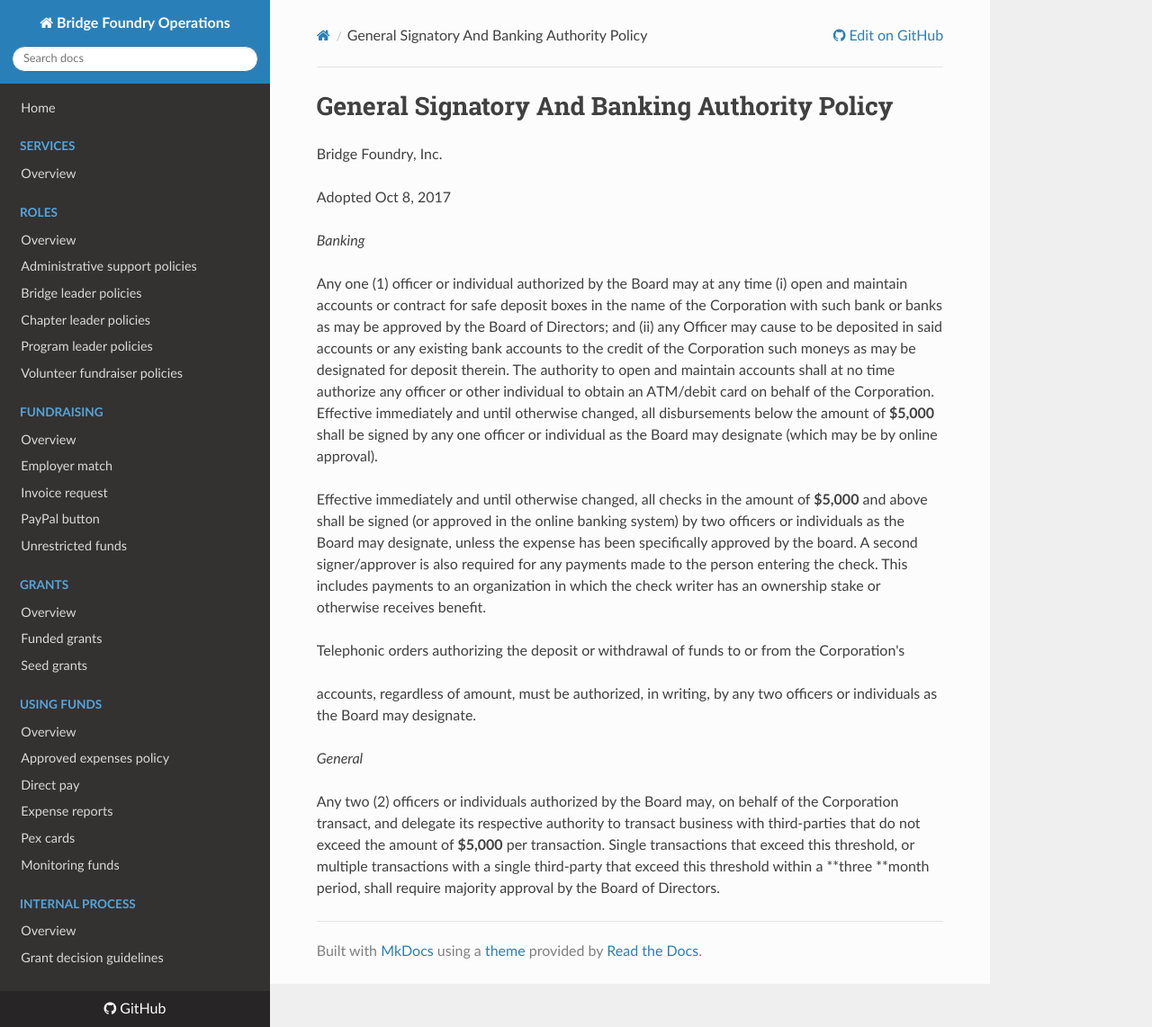
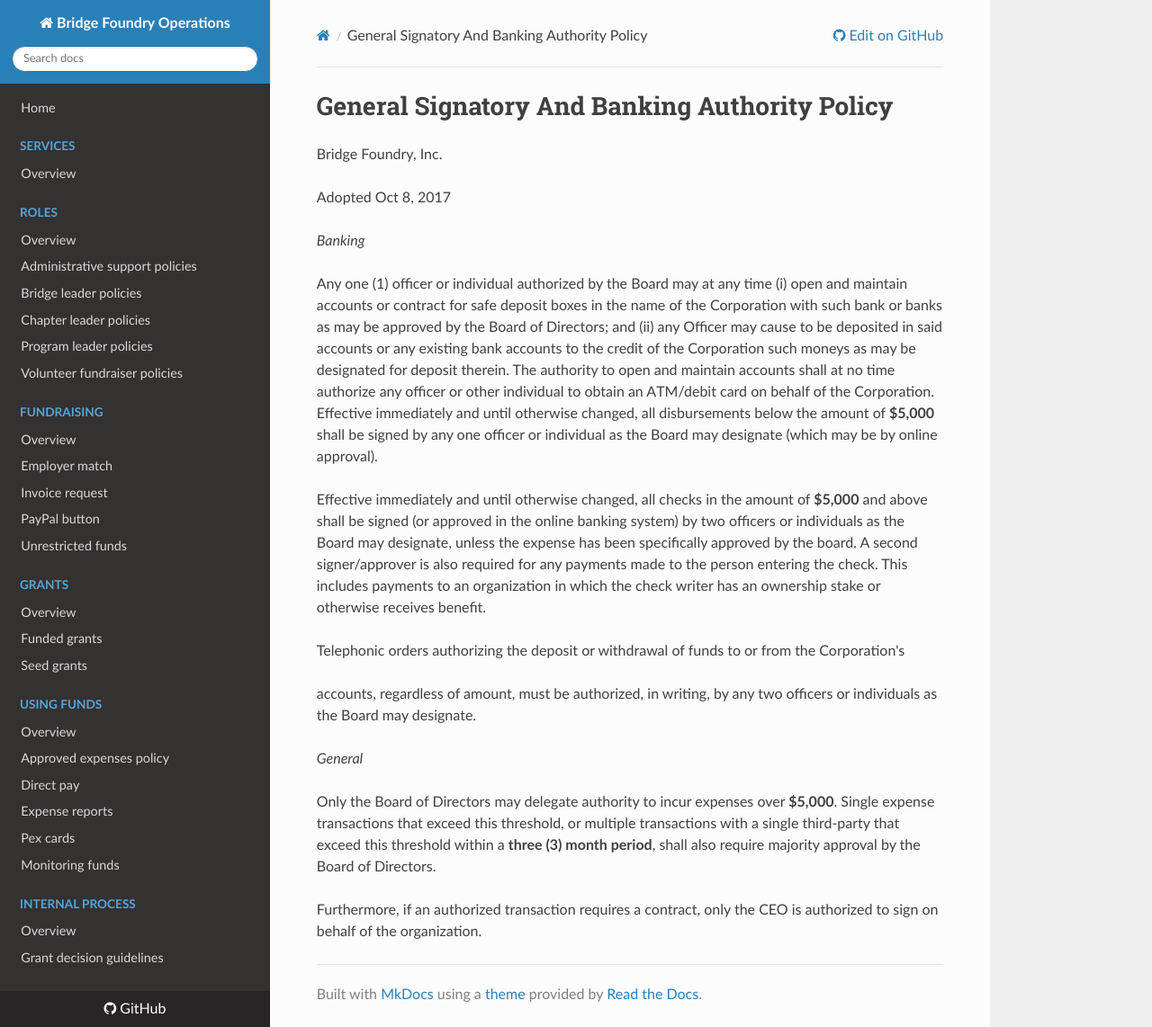
Before and after one commit to Satsaimistoowqp/bridgefoundry-operations, an MkDocs documentation site: the page built from docs/corporate-docs/policy/signatory-and-banking.md, in a window 1280 px wide and 1142 px high. Shown: the whole window at 90% size. Built offline with MkDocs 1.6.1, drawn with Linux system fonts in a browser that asks for light colours; nearby versions of some CDN libraries; old or Windows-style settings are respelled for this version of MkDocs.

Commit message:
Update General policy
to reflect board minutes of December 15, 2019.

```diff
--- a/docs/corporate-docs/policy/signatory-and-banking.md
+++ b/docs/corporate-docs/policy/signatory-and-banking.md
@@ -18,4 +18,6 @@ accounts, regardless of amount, must be authorized, in writing, by any two offic
 
 _General_
 
-Any two (2) officers or individuals authorized by the Board may, on behalf of the Corporation transact, and delegate its respective authority to transact business with third-parties that do not exceed the amount of **$5,000** per transaction. Single transactions that exceed this threshold, or multiple transactions with a single third-party that exceed this threshold within a **three **month period, shall require majority approval by the Board of Directors.
+Only the Board of Directors may delegate authority to incur expenses over **$5,000**.  Single expense transactions that exceed this threshold, or multiple transactions with a single third-party that exceed this threshold within a **three (3) month period**, shall also require majority approval by the Board of Directors.
+
+Furthermore, if an authorized transaction requires a contract, only the CEO is authorized to sign on behalf of the organization.
```
